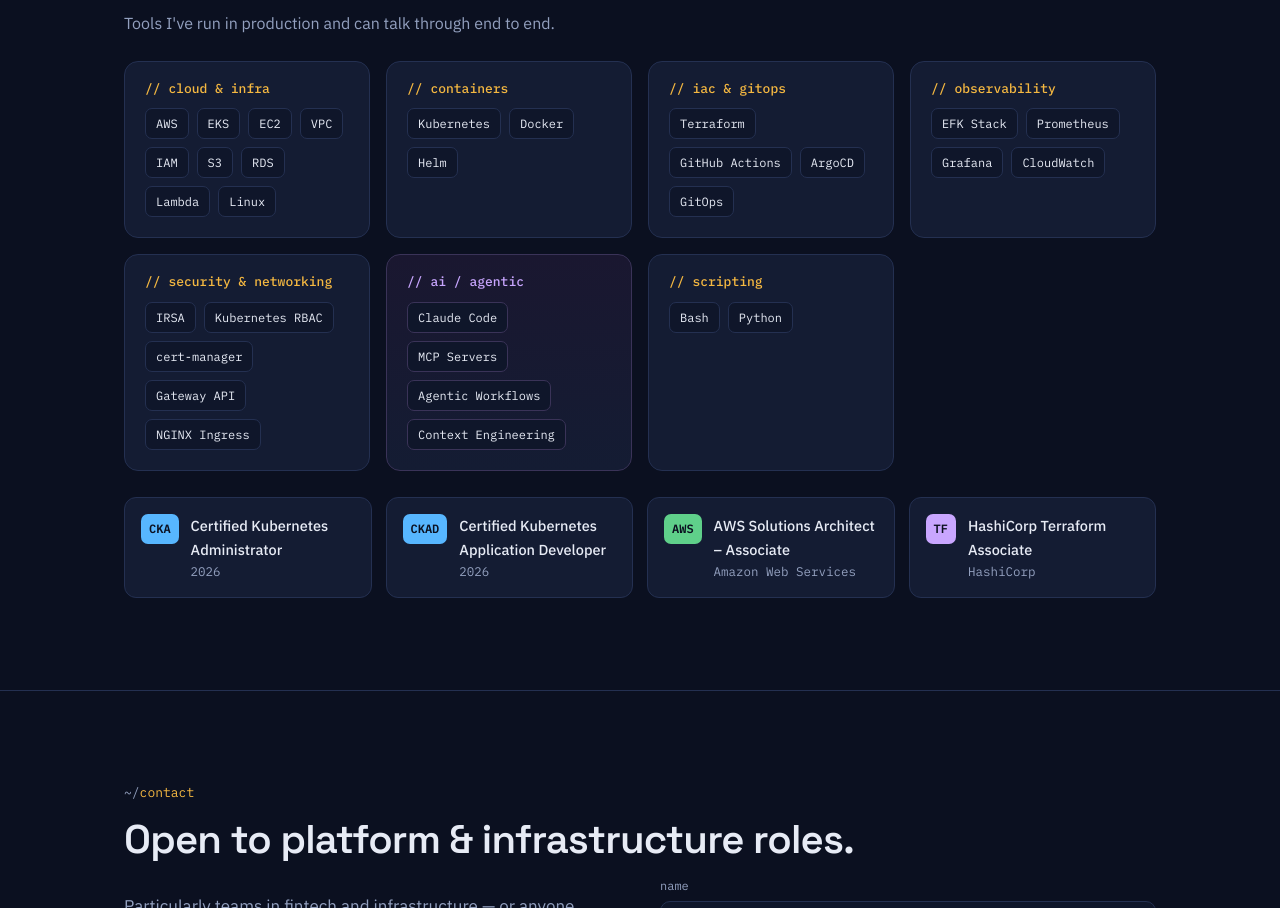
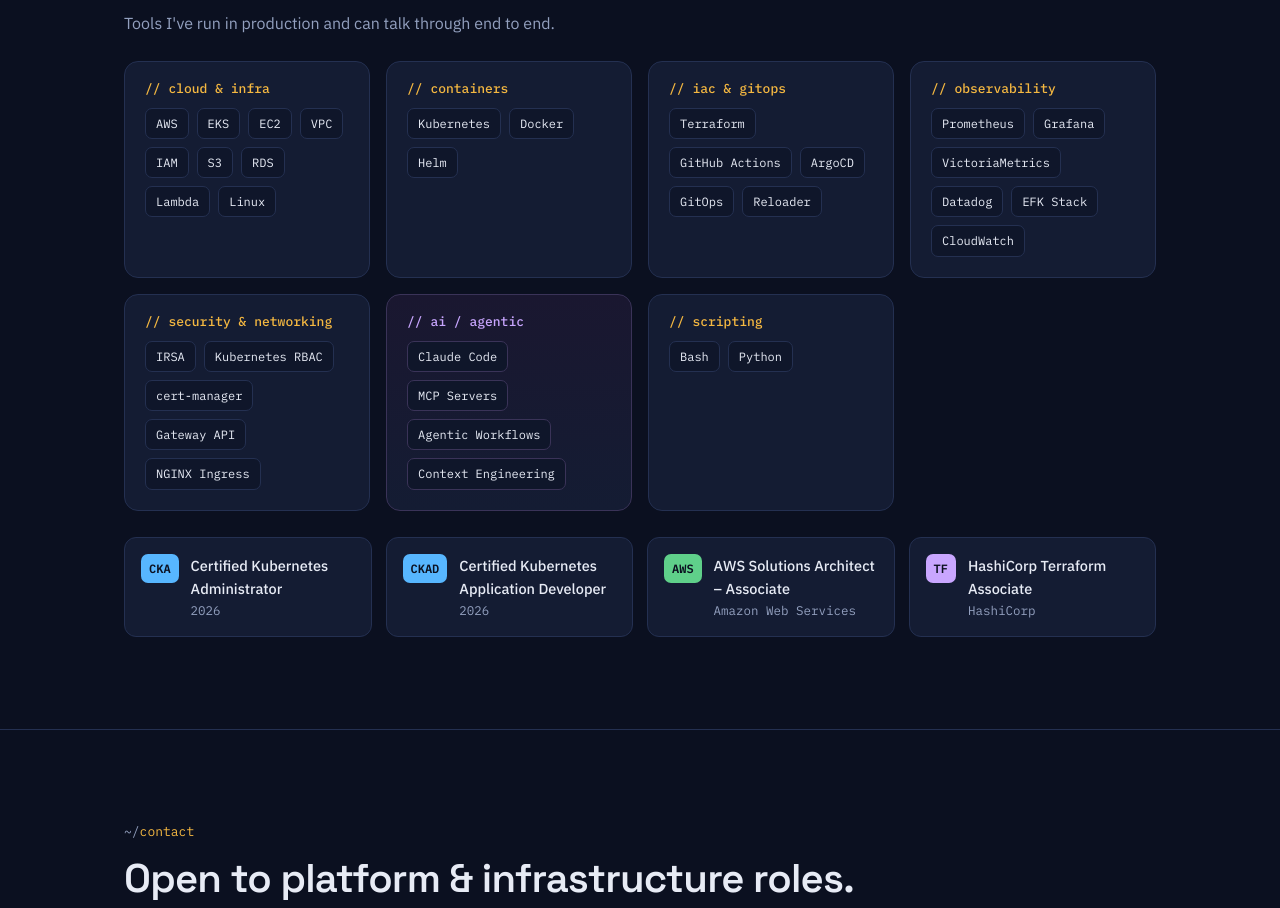
Before and after one commit to tatinatech/tatinatech.github.io, a plain HTML site: page index.html in a window 1280 px wide. Shown: the part 4445-5353 px from the top of the page. Drawn offline with Linux system fonts and the light colour scheme.

Commit message:
Add Reloader, Datadog, VictoriaMetrics to skills

```diff
--- a/index.html
+++ b/index.html
@@ -303,8 +303,8 @@
     <div class="skills-grid">
       <div class="skill-card"><h3>// cloud &amp; infra</h3><div class="chips"><span class="chip">AWS</span><span class="chip">EKS</span><span class="chip">EC2</span><span class="chip">VPC</span><span class="chip">IAM</span><span class="chip">S3</span><span class="chip">RDS</span><span class="chip">Lambda</span><span class="chip">Linux</span></div></div>
       <div class="skill-card"><h3>// containers</h3><div class="chips"><span class="chip">Kubernetes</span><span class="chip">Docker</span><span class="chip">Helm</span></div></div>
-      <div class="skill-card"><h3>// iac &amp; gitops</h3><div class="chips"><span class="chip">Terraform</span><span class="chip">GitHub Actions</span><span class="chip">ArgoCD</span><span class="chip">GitOps</span></div></div>
-      <div class="skill-card"><h3>// observability</h3><div class="chips"><span class="chip">EFK Stack</span><span class="chip">Prometheus</span><span class="chip">Grafana</span><span class="chip">CloudWatch</span></div></div>
+      <div class="skill-card"><h3>// iac &amp; gitops</h3><div class="chips"><span class="chip">Terraform</span><span class="chip">GitHub Actions</span><span class="chip">ArgoCD</span><span class="chip">GitOps</span><span class="chip">Reloader</span></div></div>
+      <div class="skill-card"><h3>// observability</h3><div class="chips"><span class="chip">Prometheus</span><span class="chip">Grafana</span><span class="chip">VictoriaMetrics</span><span class="chip">Datadog</span><span class="chip">EFK Stack</span><span class="chip">CloudWatch</span></div></div>
       <div class="skill-card"><h3>// security &amp; networking</h3><div class="chips"><span class="chip">IRSA</span><span class="chip">Kubernetes RBAC</span><span class="chip">cert-manager</span><span class="chip">Gateway API</span><span class="chip">NGINX Ingress</span></div></div>
       <div class="skill-card ai"><h3>// ai / agentic</h3><div class="chips"><span class="chip">Claude Code</span><span class="chip">MCP Servers</span><span class="chip">Agentic Workflows</span><span class="chip">Context Engineering</span></div></div>
       <div class="skill-card"><h3>// scripting</h3><div class="chips"><span class="chip">Bash</span><span class="chip">Python</span></div></div>
```
